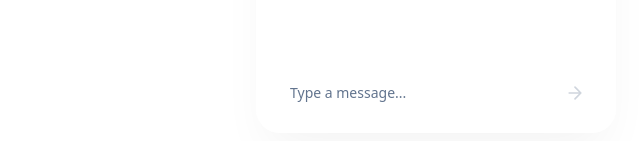
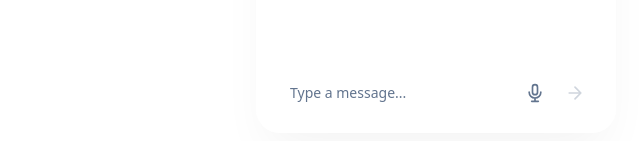
Before and after one commit to cherie-dips/NavBot, a React app in the folder packages/chat-widget/: page / in a window 1280 px wide. Both pictures are taken after a click on the button "Open chat". Shown: the part 577-718 px from the top of the page, without its empty margins (640-1280 px from the left). Built offline with nearby package versions, Linux system fonts and the light colour scheme; the HTML template or start-up script is replaced by a standard one.

Commit message:
feat(ui): voice agent

```diff
--- a/packages/chat-widget/src/ChatWidget.tsx
+++ b/packages/chat-widget/src/ChatWidget.tsx
@@ -6,6 +6,7 @@ interface Message {
   text: string;
   sender: "user" | "bot";
   timestamp: Date;
+  isVoice?: boolean;
 }
 
 const mockResponses = [
@@ -29,7 +30,11 @@ export const ChatWidget: React.FC = () => {
   ]);
   const [inputValue, setInputValue] = useState("");
   const [isTyping, setIsTyping] = useState(false);
+  const [isRecording, setIsRecording] = useState(false);
+  const [recordingTime, setRecordingTime] = useState(0);
   const messagesEndRef = useRef<HTMLDivElement>(null);
+  const mediaRecorderRef = useRef<MediaRecorder | null>(null);
+  const recordingIntervalRef = useRef<number | null>(null);
 
   useEffect(() => {
     setMounted(true);
@@ -38,6 +43,14 @@ export const ChatWidget: React.FC = () => {
   useEffect(() => {
     scrollToBottom();
   }, [messages]);
+
+  useEffect(() => {
+    return () => {
+      if (recordingIntervalRef.current) {
+        clearInterval(recordingIntervalRef.current);
+      }
+    };
+  }, []);
 
   const scrollToBottom = () => {
     messagesEndRef.current?.scrollIntoView({ behavior: "smooth" });
@@ -70,11 +83,85 @@ export const ChatWidget: React.FC = () => {
     }, 1000 + Math.random() * 1000);
   };
 
+  const startRecording = () => {
+    navigator.mediaDevices.getUserMedia({ audio: true })
+      .then((stream) => {
+        const mediaRecorder = new MediaRecorder(stream);
+        mediaRecorderRef.current = mediaRecorder;
+
+        const audioChunks: Blob[] = [];
+
+        mediaRecorder.ondataavailable = (event) => {
+          audioChunks.push(event.data);
+        };
+
+        mediaRecorder.onstop = () => {
+          const audioBlob = new Blob(audioChunks, { type: "audio/webm" });
+
+          // Simulate voice message
+          const userMessage: Message = {
+            id: Date.now(),
+            text: `🎤 Voice message (${recordingTime}s)`,
+            sender: "user",
+            timestamp: new Date(),
+            isVoice: true,
+          };
+
+          setMessages((prev) => [...prev, userMessage]);
+          setIsTyping(true);
+
+          // Simulate bot response
+          setTimeout(() => {
+            const botMessage: Message = {
+              id: Date.now() + 1,
+              text: "I received your voice message! In a production app, this would be transcribed and processed.",
+              sender: "bot",
+              timestamp: new Date(),
+            };
+            setMessages((prev) => [...prev, botMessage]);
+            setIsTyping(false);
+          }, 1500);
+
+          // Stop all tracks
+          stream.getTracks().forEach(track => track.stop());
+        };
+
+        mediaRecorder.start();
+        setIsRecording(true);
+        setRecordingTime(0);
+
+        // Start timer
+        recordingIntervalRef.current = window.setInterval(() => {
+          setRecordingTime((prev) => prev + 1);
+        }, 1000);
+      })
+      .catch((error) => {
+        console.error("Error accessing microphone:", error);
+        alert("Could not access microphone. Please check your permissions.");
+      });
+  };
+
+  const stopRecording = () => {
+    if (mediaRecorderRef.current && isRecording) {
+      mediaRecorderRef.current.stop();
+      setIsRecording(false);
+      if (recordingIntervalRef.current) {
+        clearInterval(recordingIntervalRef.current);
+      }
+    }
+  };
+
   const handleKeyPress = (e: React.KeyboardEvent) => {
     if (e.key === "Enter" && !e.shiftKey) {
       e.preventDefault();
       handleSend();
     }
+  };
+
+  const formatTime = (seconds: number) => {
+    const mins = Math.floor(seconds / 60);
+    const secs = seconds % 60;
+    return `${mins}:${secs < 10 ? '0' + secs : secs}`;
   };
 
   if (!mounted) return null;
@@ -130,6 +217,7 @@ export const ChatWidget: React.FC = () => {
                   ${message.sender === "bot"
                     ? "bg-white/40 text-slate-700 rounded-tl-sm border border-white/20"
                     : "bg-black/5 text-slate-800 rounded-tr-sm border border-black/5 font-medium"}
+                  ${message.isVoice ? "flex items-center gap-2" : ""}
                 `}
               >
                 {message.text}
@@ -152,19 +240,32 @@ export const ChatWidget: React.FC = () => {
           <div ref={messagesEndRef} />
         </div>
 
+        {/* Recording Indicator */}
+        {isRecording && (
+          <div className="px-4 pb-2">
+            <div className="bg-red-500/20 backdrop-blur-md border border-red-500/30 rounded-xl px-4 py-2 flex items-center justify-between">
+              <div className="flex items-center gap-2">
+                <span className="w-2 h-2 bg-red-500 rounded-full animate-pulse"></span>
+                <span className="text-sm text-slate-700 font-medium">Recording</span>
+              </div>
+              <span className="text-sm text-slate-600 font-mono">{formatTime(recordingTime)}</span>
+            </div>
+          </div>
+        )}
+
         {/* Input Area */}
         <div className="p-4">
           <div className="relative group">
             <input
               type="text"
-              placeholder="Type a message..."
+              placeholder={isRecording ? "Recording..." : "Type a message..."}
               className="
                 w-full
                 bg-white/20 hover:bg-white/30 focus:bg-white/40
                 backdrop-blur-xl
                 border border-white/20 focus:border-white/40
                 rounded-xl
-                py-3 pl-4 pr-12
+                py-3 pl-4 pr-24
                 text-sm text-slate-800 placeholder:text-slate-500
                 outline-none
                 transition-all duration-300
@@ -172,10 +273,37 @@ export const ChatWidget: React.FC = () => {
               value={inputValue}
               onChange={(e) => setInputValue(e.target.value)}
               onKeyPress={handleKeyPress}
+              disabled={isRecording}
             />
+
+            {/* Voice Button */}
+            <button
+              onClick={isRecording ? stopRecording : startRecording}
+              className={`
+                absolute right-12 top-1/2 -translate-y-1/2
+                p-1.5 rounded-lg
+                transition-all duration-300
+                ${isRecording
+                  ? "text-red-500 hover:text-red-600 bg-red-500/10"
+                  : "text-slate-500 hover:text-slate-800"}
+              `}
+              title={isRecording ? "Stop recording" : "Record voice message"}
+            >
+              {isRecording ? (
+                <svg className="w-5 h-5" fill="currentColor" viewBox="0 0 24 24">
+                  <rect x="6" y="6" width="12" height="12" rx="2" />
+                </svg>
+              ) : (
+                <svg className="w-5 h-5" fill="none" viewBox="0 0 24 24" stroke="currentColor" strokeWidth={2}>
+                  <path strokeLinecap="round" strokeLinejoin="round" d="M19 11a7 7 0 01-7 7m0 0a7 7 0 01-7-7m7 7v4m0 0H8m4 0h4m-4-8a3 3 0 01-3-3V5a3 3 0 116 0v6a3 3 0 01-3 3z" />
+                </svg>
+              )}
+            </button>
+
+            {/* Send Button */}
             <button
               onClick={handleSend}
-              disabled={!inputValue.trim()}
+              disabled={!inputValue.trim() || isRecording}
               className="
                 absolute right-2 top-1/2 -translate-y-1/2
                 p-1.5 rounded-lg
```
